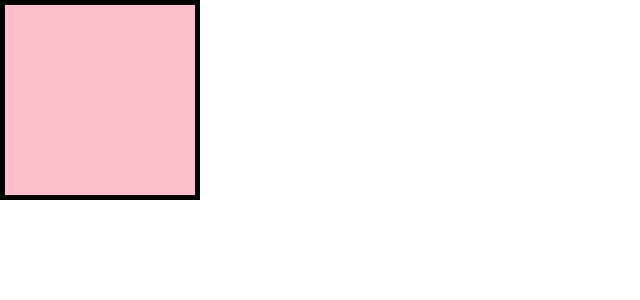
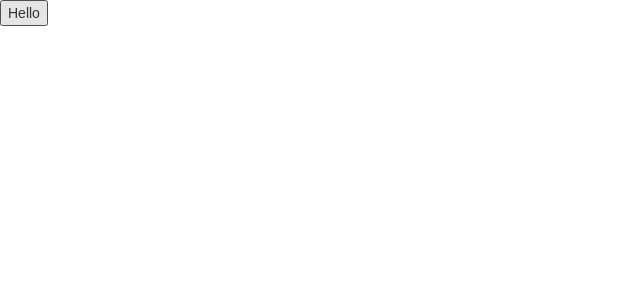
Before and after one commit to lizagne/react-challenges, a React (Create React App) app in the folder react-challenges/: page / in a window 1280 px wide. Shown: the top 300 px of the page, without its empty margins (0-640 px from the left). Built offline with nearby package versions, Linux system fonts and the light colour scheme.

Commit message:
React Challenge 3: Making a button show alternate text when clicked - switching between Hello and World

```diff
--- /dev/null
+++ b/react-challenges/src/02/Toggle.jsx
@@ -0,0 +1,35 @@
+// Create <ToggleText initial="Hello" alternate="World"> component. It should consist of a <p> and a <button>Toggle</button>. When the <button> is clicked the text of the <p> tag should alternate between initial and alternate.
+
+
+import React, { Component } from "react";
+
+
+class Toggle extends Component {
+	constructor(props) { //constructing the properties
+
+		super(props); //this makes Component work
+
+		this.state = { //this is an object literal
+			toggle: true, //this should always be a comma not a semi-colon
+		}
+
+		this.onClick = this.onClick.bind(this);
+	}
+
+	onClick () { //this is the method
+		this.setState({ toggle: !this.state.toggle }); //setting the state
+	}
+
+	render () { //this is a method
+		return (
+			<button
+				onClick={ this.onClick }>
+				{ this.state.toggle ? this.props.initial : this.props.alternate }
+			</button>
+		);
+	}
+};
+
+
+
+export default Toggle;
--- a/react-challenges/src/App.jsx
+++ b/react-challenges/src/App.jsx
@@ -1,12 +1,12 @@
 import React from 'react';
 
 // import Clicked from "./02/Clicked"
-import Square from "./Square"
+import Toggle from "./02/Toggle"
 
 
 const App = () => (
 
-	<Square color="hotpink" />
+	<Toggle initial="Hello" alternate="World" />
 );
 
 export default App;
```
